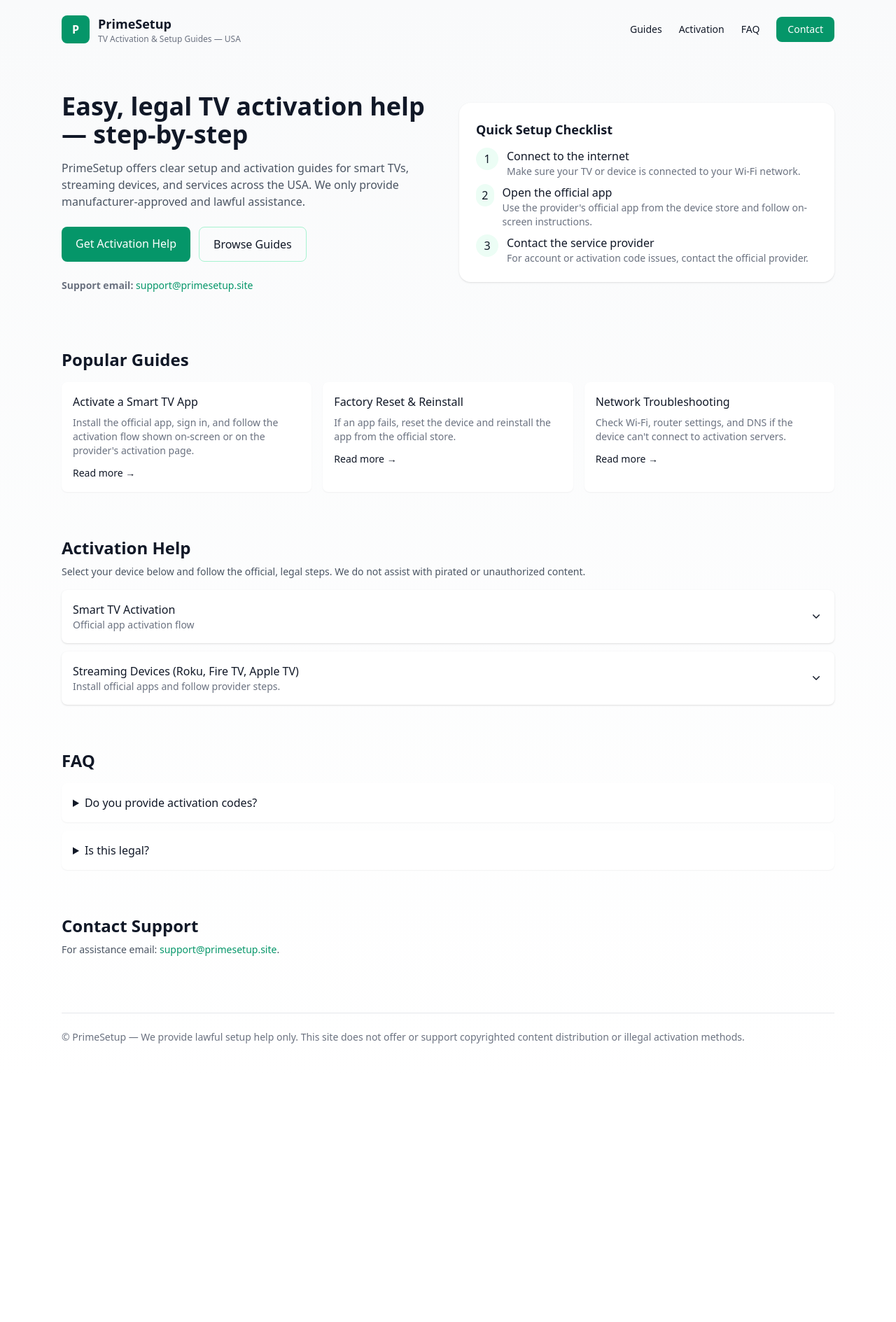
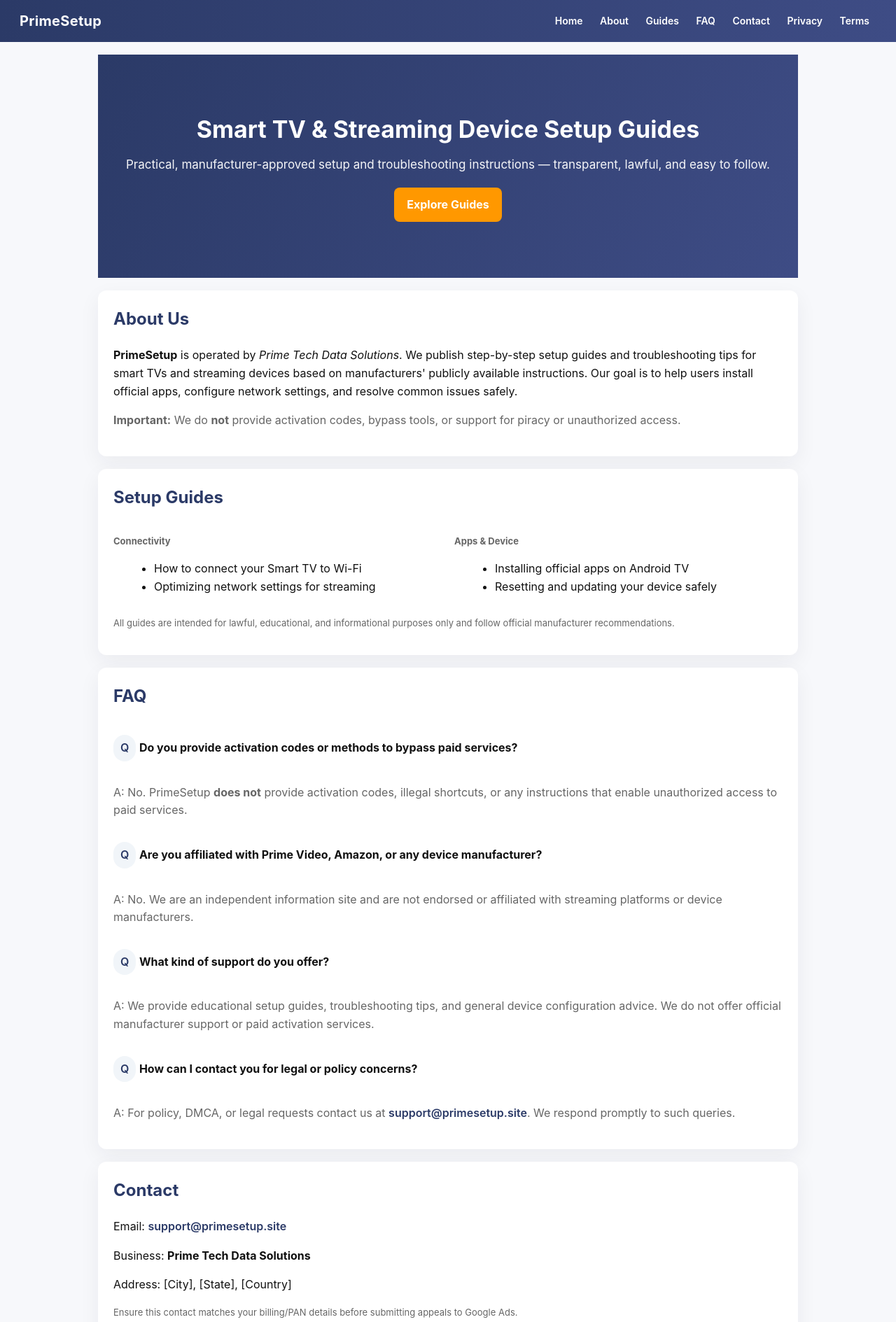
Before and after one commit to Satyamjhsj/primestup, a plain HTML site: page index.html in a window 1280 px wide. Shown: the top 1889 px of the page at 70% size. Before the commit the page ends 1540 px from the top, so only its background shows below. Drawn offline with nearby package versions, Linux system fonts and the light colour scheme.

Commit message:
Update index.html

```diff
--- a/index.html
+++ b/index.html
@@ -1,194 +1,163 @@
-<!doctype html>
+<!DOCTYPE html>
 <html lang="en">
 <head>
   <meta charset="utf-8" />
-  <meta name="viewport" content="width=device-width, initial-scale=1" />
-  <title>PrimeSetup — TV Activation & Setup Guides (USA)</title>
-  <meta name="description" content="PrimeSetup provides lawful TV activation guides, step-by-step setup, and troubleshooting help for smart TVs and streaming devices in the USA. Support: support@primesetup.site" />
-  <meta name="robots" content="index,follow" />
-  <!-- Tailwind CDN -->
-  <script src="https://cdn.tailwindcss.com"></script>
+  <meta name="viewport" content="width=device-width,initial-scale=1" />
+  <title>PrimeSetup – Device Setup Guides</title>
+  <meta name="description" content="PrimeSetup provides trusted, manufacturer-approved setup guides and troubleshooting for smart TVs and streaming devices. Transparent, lawful, and helpful." />
   <style>
-    .glass { background: rgba(255,255,255,0.6); backdrop-filter: blur(6px); }
+    :root{--accent:#2b3a67;--accent-2:#3e4c85;--cta:#ff9800;--muted:#666;}
+    *{box-sizing:border-box}
+    body{margin:0;font-family:Inter, Arial, sans-serif;background:#f7f8fb;color:#111;line-height:1.6}
+    header{background:linear-gradient(90deg,var(--accent),var(--accent-2));color:#fff;padding:14px 28px;position:sticky;top:0;z-index:100;display:flex;align-items:center;justify-content:space-between}
+    .logo{font-weight:700;font-size:20px;letter-spacing:0.3px}
+    nav a{color:#fff;margin:0 10px;text-decoration:none;font-weight:600;font-size:14px}
+    nav a:hover{text-decoration:underline;opacity:0.95}
+    .hero{background:linear-gradient(120deg,var(--accent),var(--accent-2));color:#fff;text-align:center;padding:80px 20px}
+    .hero h1{font-size:34px;margin:0 0 10px}
+    .hero p{font-size:17px;margin:0 0 18px;opacity:0.95}
+    .btn{background:var(--cta);color:#fff;padding:12px 18px;border-radius:8px;text-decoration:none;font-weight:700;display:inline-block}
+    section{padding:48px 20px;max-width:1000px;margin:18px auto}
+    .container{background:#fff;padding:22px;border-radius:12px;box-shadow:0 10px 30px rgba(31,41,55,0.06)}
+    h2{color:var(--accent);margin-top:0}
+    ul{margin-left:18px}
+    footer{background:var(--accent);color:#fff;text-align:center;padding:16px;margin-top:20px}
+    .muted{color:var(--muted)}
+    .small{font-size:13px;color:#666}
+    .grid{display:grid;grid-template-columns:1fr 1fr;gap:18px}
+    @media(max-width:760px){.grid{grid-template-columns:1fr}}
+    .faq-item{margin-bottom:14px}
+    .pill{display:inline-block;background:#f1f5f9;padding:6px 10px;border-radius:999px;font-weight:600;color:var(--accent)}
+    a.mail{color:var(--accent);text-decoration:none;font-weight:600}
   </style>
 </head>
-<body class="bg-gradient-to-b from-gray-50 to-white text-gray-900">
-  <!-- Header -->
-  <header class="max-w-6xl mx-auto px-6 py-5 flex items-center justify-between">
-    <a href="#" class="flex items-center gap-3">
-      <div class="w-10 h-10 rounded-lg bg-emerald-600 flex items-center justify-center text-white font-bold">P</div>
-      <div>
-        <h1 class="text-lg font-semibold">PrimeSetup</h1>
-        <p class="text-xs text-gray-500">TV Activation & Setup Guides — USA</p>
-      </div>
-    </a>
-    <nav class="hidden md:flex gap-6 items-center text-sm">
-      <a href="#guides" class="hover:text-emerald-600">Guides</a>
-      <a href="#activation" class="hover:text-emerald-600">Activation</a>
-      <a href="#faq" class="hover:text-emerald-600">FAQ</a>
-      <a href="#contact" class="text-white bg-emerald-600 px-4 py-2 rounded-lg">Contact</a>
+<body>
+
+  <header>
+    <div class="logo">PrimeSetup</div>
+    <nav>
+      <a href="#home">Home</a>
+      <a href="#about">About</a>
+      <a href="#guides">Guides</a>
+      <a href="#faq">FAQ</a>
+      <a href="#contact">Contact</a>
+      <a href="#privacy">Privacy</a>
+      <a href="#terms">Terms</a>
     </nav>
-    <button id="mobileBtn" class="md:hidden p-2 rounded-md border" aria-label="Open menu">
-      <svg xmlns="http://www.w3.org/2000/svg" class="h-5 w-5" fill="none" viewBox="0 0 24 24" stroke="currentColor"><path stroke-linecap="round" stroke-linejoin="round" stroke-width="2" d="M4 6h16M4 12h16M4 18h16"/></svg>
-    </button>
   </header>
 
-  <!-- Mobile Nav -->
-  <div id="mobileNav" class="md:hidden px-6 hidden">
-    <nav class="flex flex-col gap-3 mb-6">
-      <a href="#guides" class="py-2">Guides</a>
-      <a href="#activation" class="py-2">Activation</a>
-      <a href="#faq" class="py-2">FAQ</a>
-      <a href="#contact" class="py-2 text-emerald-600 font-semibold">Contact Support</a>
-    </nav>
-  </div>
+  <!-- Hero -->
+  <section id="home" class="hero">
+    <h1>Smart TV & Streaming Device Setup Guides</h1>
+    <p>Practical, manufacturer-approved setup and troubleshooting instructions — transparent, lawful, and easy to follow.</p>
+    <a href="#guides" class="btn">Explore Guides</a>
+  </section>
 
-  <main class="max-w-6xl mx-auto px-6">
-    <!-- Hero -->
-    <section class="grid md:grid-cols-2 gap-8 items-center py-12">
+  <!-- About -->
+  <section id="about" class="container">
+    <h2>About Us</h2>
+    <p>
+      <strong>PrimeSetup</strong> is operated by <em>Prime Tech Data Solutions</em>. We publish step-by-step setup guides and troubleshooting tips for smart TVs and streaming devices based on manufacturers' publicly available instructions.
+      Our goal is to help users install official apps, configure network settings, and resolve common issues safely.
+    </p>
+    <p class="muted"><strong>Important:</strong> We do <strong>not</strong> provide activation codes, bypass tools, or support for piracy or unauthorized access.</p>
+  </section>
+
+  <!-- Guides -->
+  <section id="guides" class="container">
+    <h2>Setup Guides</h2>
+    <div class="grid">
       <div>
-        <h2 class="text-3xl md:text-4xl font-extrabold leading-tight">Easy, legal TV activation help — step-by-step</h2>
-        <p class="mt-4 text-gray-600">PrimeSetup offers clear setup and activation guides for smart TVs, streaming devices, and services across the USA. We only provide manufacturer-approved and lawful assistance.</p>
-        <div class="mt-6 flex gap-3">
-          <a href="#activation" class="inline-block bg-emerald-600 text-white px-5 py-3 rounded-lg">Get Activation Help</a>
-          <a href="#guides" class="inline-block border border-emerald-200 px-5 py-3 rounded-lg">Browse Guides</a>
-        </div>
-        <div class="mt-6 text-sm text-gray-500">
-          <strong>Support email:</strong> <a href="mailto:support@primesetup.site" class="text-emerald-600">support@primesetup.site</a>
-        </div>
-      </div>
-
-      <div class="bg-white glass rounded-2xl p-6 shadow">
-        <h3 class="font-semibold text-lg">Quick Setup Checklist</h3>
-        <ul class="mt-3 grid gap-2">
-          <li class="flex gap-3 items-start">
-            <div class="w-8 h-8 rounded-full bg-emerald-50 flex items-center justify-center">1</div>
-            <div>
-              <div class="font-medium">Connect to the internet</div>
-              <div class="text-sm text-gray-500">Make sure your TV or device is connected to your Wi‑Fi network.</div>
-            </div>
-          </li>
-          <li class="flex gap-3 items-start">
-            <div class="w-8 h-8 rounded-full bg-emerald-50 flex items-center justify-center">2</div>
-            <div>
-              <div class="font-medium">Open the official app</div>
-              <div class="text-sm text-gray-500">Use the provider's official app from the device store and follow on-screen instructions.</div>
-            </div>
-          </li>
-          <li class="flex gap-3 items-start">
-            <div class="w-8 h-8 rounded-full bg-emerald-50 flex items-center justify-center">3</div>
-            <div>
-              <div class="font-medium">Contact the service provider</div>
-              <div class="text-sm text-gray-500">For account or activation code issues, contact the official provider.</div>
-            </div>
-          </li>
+        <h3 class="small">Connectivity</h3>
+        <ul>
+          <li>How to connect your Smart TV to Wi-Fi</li>
+          <li>Optimizing network settings for streaming</li>
         </ul>
       </div>
-    </section>
+      <div>
+        <h3 class="small">Apps & Device</h3>
+        <ul>
+          <li>Installing official apps on Android TV</li>
+          <li>Resetting and updating your device safely</li>
+        </ul>
+      </div>
+    </div>
+    <p class="small">All guides are intended for lawful, educational, and informational purposes only and follow official manufacturer recommendations.</p>
+  </section>
 
-    <!-- Guides -->
-    <section id="guides" class="py-8">
-      <h3 class="text-2xl font-semibold">Popular Guides</h3>
-      <div class="mt-4 grid md:grid-cols-3 gap-4">
-        <article class="p-4 bg-white rounded-lg shadow-sm">
-          <h4 class="font-medium">Activate a Smart TV App</h4>
-          <p class="text-sm text-gray-500 mt-2">Install the official app, sign in, and follow the activation flow shown on-screen or on the provider's activation page.</p>
-          <a class="mt-3 inline-block text-sm" href="#">Read more →</a>
-        </article>
-        <article class="p-4 bg-white rounded-lg shadow-sm">
-          <h4 class="font-medium">Factory Reset & Reinstall</h4>
-          <p class="text-sm text-gray-500 mt-2">If an app fails, reset the device and reinstall the app from the official store.</p>
-          <a class="mt-3 inline-block text-sm" href="#">Read more →</a>
-        </article>
-        <article class="p-4 bg-white rounded-lg shadow-sm">
-          <h4 class="font-medium">Network Troubleshooting</h4>
-          <p class="text-sm text-gray-500 mt-2">Check Wi‑Fi, router settings, and DNS if the device can't connect to activation servers.</p>
-          <a class="mt-3 inline-block text-sm" href="#">Read more →</a>
-        </article>
-      </div>
-    </section>
+  <!-- FAQ -->
+  <section id="faq" class="container">
+    <h2>FAQ</h2>
 
-    <!-- Activation Section -->
-    <section id="activation" class="py-8">
-      <h3 class="text-2xl font-semibold">Activation Help</h3>
-      <p class="text-sm text-gray-600 mt-2">Select your device below and follow the official, legal steps. We do not assist with pirated or unauthorized content.</p>
+    <div class="faq-item">
+      <p class="pill">Q</p>
+      <strong> Do you provide activation codes or methods to bypass paid services?</strong>
+      <p class="muted">A: No. PrimeSetup <strong>does not</strong> provide activation codes, illegal shortcuts, or any instructions that enable unauthorized access to paid services.</p>
+    </div>
 
-      <div class="mt-4 space-y-3">
-        <button class="w-full p-4 bg-white rounded-lg shadow flex justify-between items-center" data-acc>
-          <span class="text-left">
-            <div class="font-medium">Smart TV Activation</div>
-            <div class="text-sm text-gray-500">Official app activation flow</div>
-          </span>
-          <svg class="h-5 w-5" viewBox="0 0 20 20" fill="currentColor"><path fill-rule="evenodd" d="M5.23 7.21a.75.75 0 011.06 0L10 10.92l3.71-3.71a.75.75 0 111.06 1.06l-4.24 4.24a.75.75 0 01-1.06 0L5.23 8.27a.75.75 0 010-1.06z" clip-rule="evenodd"/></svg>
-        </button>
-        <div class="p-4 bg-white rounded-lg shadow-sm hidden" data-panel>
-          <ol class="list-decimal list-inside text-sm text-gray-600">
-            <li>Open the official streaming app and choose Sign In / Activate.</li>
-            <li>Follow the on‑screen instructions or visit the provider's official activation URL if provided.</li>
-            <li>Use activation codes only on the provider's official website.</li>
-            <li>Contact the service provider for account-specific issues.</li>
-          </ol>
-        </div>
+    <div class="faq-item">
+      <p class="pill">Q</p>
+      <strong> Are you affiliated with Prime Video, Amazon, or any device manufacturer?</strong>
+      <p class="muted">A: No. We are an independent information site and are not endorsed or affiliated with streaming platforms or device manufacturers.</p>
+    </div>
 
-        <button class="w-full p-4 bg-white rounded-lg shadow flex justify-between items-center" data-acc>
-          <span class="text-left">
-            <div class="font-medium">Streaming Devices (Roku, Fire TV, Apple TV)</div>
-            <div class="text-sm text-gray-500">Install official apps and follow provider steps.</div>
-          </span>
-          <svg class="h-5 w-5" viewBox="0 0 20 20" fill="currentColor"><path fill-rule="evenodd" d="M5.23 7.21a.75.75 0 011.06 0L10 10.92l3.71-3.71a.75.75 0 111.06 1.06l-4.24 4.24a.75.75 0 01-1.06 0L5.23 8.27a.75.75 0 010-1.06z" clip-rule="evenodd"/></svg>
-        </button>
-        <div class="p-4 bg-white rounded-lg shadow-sm hidden" data-panel>
-          <ol class="list-decimal list-inside text-sm text-gray-600">
-            <li>Install the official provider app from the device's app store.</li>
-            <li>Follow the official activation flow and enter codes only on the official site.</li>
-            <li>Do not install unofficial or modified apps.</li>
-          </ol>
-        </div>
-      </div>
-    </section>
+    <div class="faq-item">
+      <p class="pill">Q</p>
+      <strong> What kind of support do you offer?</strong>
+      <p class="muted">A: We provide educational setup guides, troubleshooting tips, and general device configuration advice. We do not offer official manufacturer support or paid activation services.</p>
+    </div>
 
-    <!-- FAQ -->
-    <section id="faq" class="py-8">
-      <h3 class="text-2xl font-semibold">FAQ</h3>
-      <div class="mt-4 space-y-3">
-        <details class="bg-white p-4 rounded-lg shadow-sm">
-          <summary class="font-medium">Do you provide activation codes?</summary>
-          <p class="mt-2 text-sm text-gray-600">No. We do not provide activation codes. We guide users to official provider channels for account and code issues.</p>
-        </details>
-        <details class="bg-white p-4 rounded-lg shadow-sm">
-          <summary class="font-medium">Is this legal?</summary>
-          <p class="mt-2 text-sm text-gray-600">Yes. Our content is limited to lawful setup and activation guidance. We do not support piracy or illegal methods.</p>
-        </details>
-      </div>
-    </section>
+    <div class="faq-item">
+      <p class="pill">Q</p>
+      <strong> How can I contact you for legal or policy concerns?</strong>
+      <p class="muted">A: For policy, DMCA, or legal requests contact us at <a class="mail" href="mailto:support@primesetup.site">support@primesetup.site</a>. We respond promptly to such queries.</p>
+    </div>
 
-    <!-- Contact -->
-    <section id="contact" class="py-8">
-      <h3 class="text-2xl font-semibold">Contact Support</h3>
-      <p class="text-sm text-gray-600 mt-2">For assistance email: <a href="mailto:support@primesetup.site" class="text-emerald-600">support@primesetup.site</a>.</p>
-    </section>
+  </section>
 
-    <footer class="py-12 text-sm text-gray-500">
-      <div class="border-t pt-6">© PrimeSetup — We provide lawful setup help only. This site does not offer or support copyrighted content distribution or illegal activation methods.</div>
-    </footer>
-  </main>
+  <!-- Contact -->
+  <section id="contact" class="container">
+    <h2>Contact</h2>
+    <p>Email: <a class="mail" href="mailto:support@primesetup.site">support@primesetup.site</a></p>
+    <p>Business: <strong>Prime Tech Data Solutions</strong></p>
+    <p>Address: [City], [State], [Country]</p>
+    <p class="small">Ensure this contact matches your billing/PAN details before submitting appeals to Google Ads.</p>
+  </section>
 
-  <script>
-    // Mobile nav toggle
-    document.getElementById('mobileBtn').addEventListener('click', function(){
-      const nav = document.getElementById('mobileNav');
-      nav.classList.toggle('hidden');
-    });
+  <!-- Privacy Policy -->
+  <section id="privacy" class="container">
+    <h2>Privacy Policy</h2>
+    <p><strong>Last updated:</strong> September 16, 2025</p>
+    <p>PrimeSetup (“we”, “us”, “our”) respects your privacy. This policy explains what data we collect, why, and how we use it when you visit <code>primesetup.site</code>.</p>
+    <h3>Information We Collect</h3>
+    <ul>
+      <li>Information you provide: name, email, or message when contacting us.</li>
+      <li>Automatic data: browser type, device info, IP address, and pages visited (analytics only).</li>
+      <li>Cookies: used to improve performance and user experience.</li>
+    </ul>
+    <h3>Use of Data</h3>
+    <p>We use data only to respond to inquiries, improve the site, and meet legal obligations. We never sell your data.</p>
+    <h3>Data Rights</h3>
+    <p>You can request deletion or correction of your data by emailing <a class="mail" href="mailto:support@primesetup.site">support@primesetup.site</a>.</p>
+  </section>
 
-    // Accordion
-    document.querySelectorAll('[data-acc]').forEach(btn => {
-      btn.addEventListener('click', function(){
-        const panel = this.nextElementSibling;
-        const isHidden = panel.classList.contains('hidden');
-        document.querySelectorAll('[data-panel]').forEach(p=>p.classList.add('hidden'));
-        if(isHidden) panel.classList.remove('hidden');
-      });
-    });
-  </script>
+  <!-- Terms -->
+  <section id="terms" class="container">
+    <h2>Terms of Service & Disclaimer</h2>
+    <p><strong>Last updated:</strong> September 16, 2025</p>
+    <p>By using <code>primesetup.site</code>, you agree to use the site for lawful purposes only.</p>
+    <ul>
+      <li>We are not affiliated with Prime Video, Amazon, or device manufacturers.</li>
+      <li>We do not provide activation codes, piracy tools, or unauthorized content.</li>
+      <li>All information is educational and provided without warranty.</li>
+    </ul>
+    <p>Contact <a class="mail" href="mailto:support@primesetup.site">support@primesetup.site</a> for DMCA or legal requests.</p>
+  </section>
+
+  <footer>
+    <p>© 2025 Prime Tech Data Solutions – PrimeSetup. All rights reserved.</p>
+    <p class="small">For policy or DMCA requests, email <a class="mail" href="mailto:support@primesetup.site">support@primesetup.site</a>.</p>
+  </footer>
+
 </body>
 </html>
```
